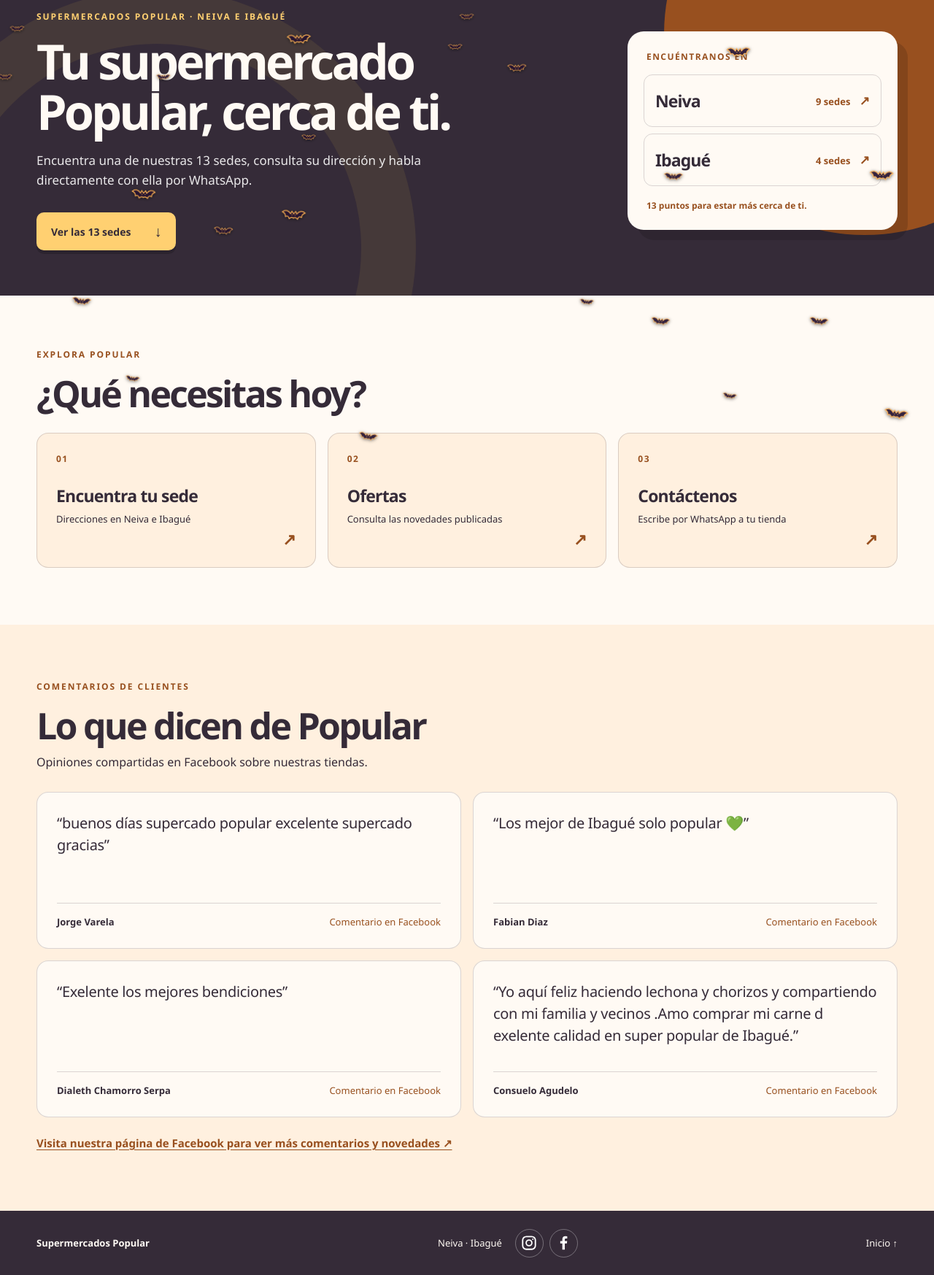
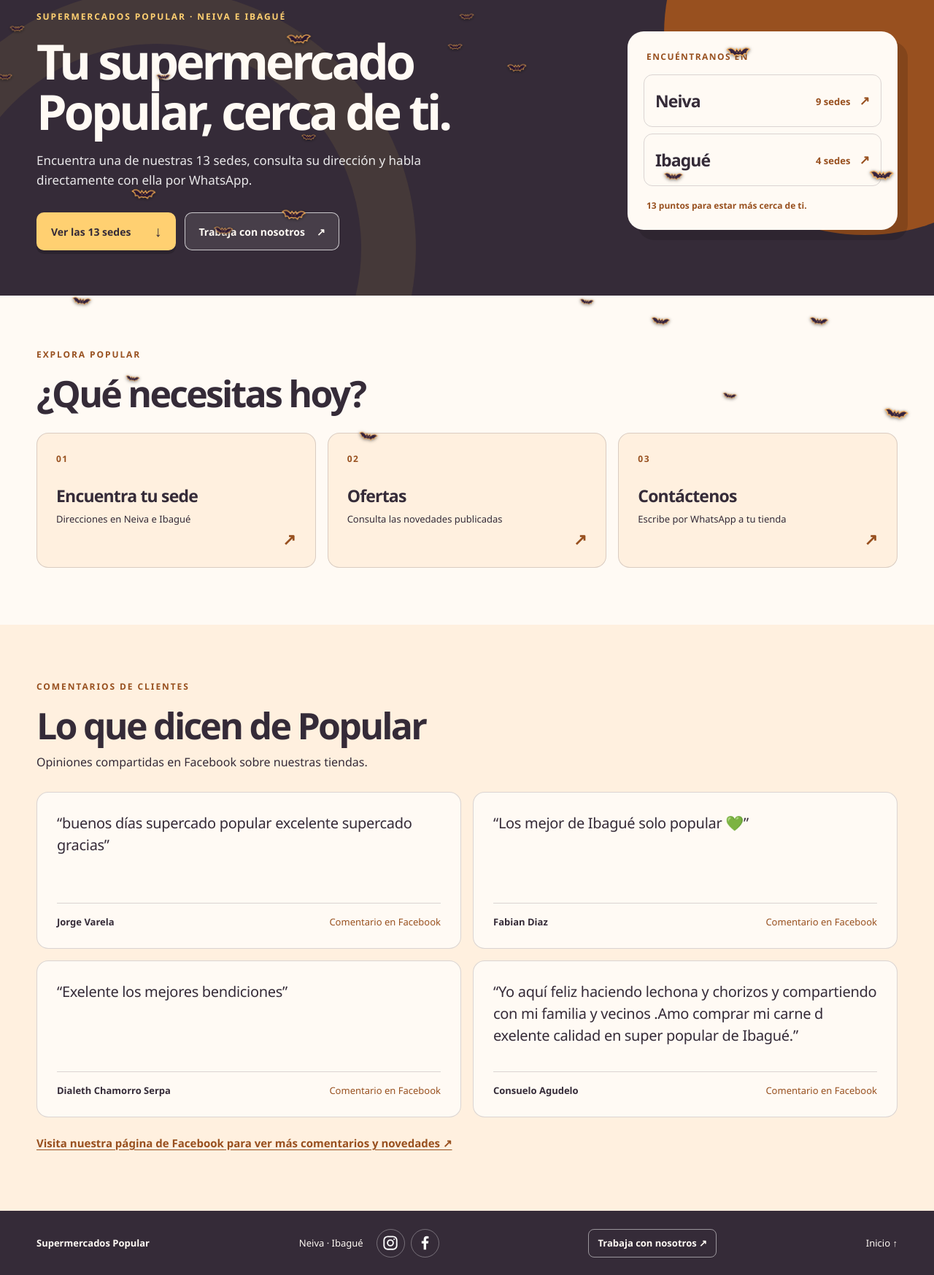
Before and after one commit to jaguz794/pagina_web, a website: page index.html in a window 1280 px wide. Shown: the part 190-1937 px from the top of the page at 73% size. Drawn offline with Linux system fonts and the light colour scheme.

Commit message:
Add careers application links

```diff
--- a/index.html
+++ b/index.html
@@ -9,7 +9,7 @@
     <title>Supermercados Popular | Neiva e Ibagué</title>
     <link rel="icon" href="assets/favicon-popular.png" type="image/png" />
     <link rel="shortcut icon" href="favicon.ico" />
-    <link rel="stylesheet" href="styles.css?v=20260930-warm" />
+    <link rel="stylesheet" href="styles.css?v=20261007-careers" />
     <link rel="stylesheet" href="seasonal.css?v=20261006-pumpkin" />
     <script type="module" src="seasonal.js?v=20261006-pumpkin"></script>
     <script src="whatsapp.js" defer></script>
@@ -36,7 +36,10 @@
 <p class="eyebrow">Supermercados Popular · Neiva e Ibagué</p>
 <h1 id="page-title">Tu supermercado Popular, cerca de ti.</h1>
 <p>Encuentra una de nuestras 13 sedes, consulta su dirección y habla directamente con ella por WhatsApp.</p>
-<a class="primary-link" href="sedes.html">Ver las 13 sedes <span aria-hidden="true">↓</span></a>
+<div class="intro-actions">
+  <a class="primary-link" href="sedes.html">Ver las 13 sedes <span aria-hidden="true">↓</span></a>
+  <a class="career-link" href="https://form.jotform.com/SupermercadosPopular/formulario-de-postulacion-laboral">Trabaja con nosotros <span aria-hidden="true">↗</span></a>
+</div>
 </div>
 <div class="intro-art">
 <div class="city-card">
@@ -96,6 +99,7 @@
             <a href="https://www.facebook.com/share/18f19Gf5C2/?mibextid=wwXIfr" target="_blank" rel="noopener noreferrer" aria-label="Facebook de Supermercados Popular (abre una nueva pestaña)"><img src="assets/facebook.svg" alt="" width="22" height="22" /></a>
           </nav>
         </div>
+        <a class="footer-career-link" href="https://form.jotform.com/SupermercadosPopular/formulario-de-postulacion-laboral">Trabaja con nosotros ↗</a>
         <a href="index.html">Inicio ↑</a>
       </div>
     </footer>
--- a/styles.css
+++ b/styles.css
@@ -42,9 +42,12 @@ a:focus-visible { outline: 3px solid var(--yellow); outline-offset: 4px; }
 .intro .eyebrow { color: var(--yellow); }
 .intro h1 { max-width: 690px; margin: 0 0 20px; font-size: clamp(42px, 5.2vw, 70px); line-height: 1.04; letter-spacing: -.06em; text-wrap: balance; }
 .intro-copy > p:not(.eyebrow) { max-width: 550px; margin: 0 0 30px; color: rgba(255, 255, 255, .89); font-size: 17px; line-height: 1.58; }
+.intro-actions { display: flex; align-items: center; flex-wrap: wrap; gap: 12px; }
 .primary-link { min-height: 52px; display: inline-flex; align-items: center; justify-content: space-between; gap: 32px; padding: 13px 20px; border-radius: 10px; background: var(--yellow); color: var(--dark); font-size: 14px; font-weight: 800; text-decoration: none; box-shadow: 0 5px 0 rgba(0, 0, 0, .18); }
 .primary-link:hover { transform: translateY(-2px); box-shadow: 0 7px 0 rgba(0, 0, 0, .18); }
 .primary-link span { font-size: 20px; line-height: 1; }
+.career-link { min-height: 52px; display: inline-flex; align-items: center; justify-content: space-between; gap: 16px; padding: 12px 18px; border: 1px solid rgba(255,255,255,.72); border-radius: 10px; color: var(--white); background: rgba(255,255,255,.09); font-size: 14px; font-weight: 800; text-decoration: none; }
+.career-link:hover, .career-link:focus-visible { background: var(--white); color: var(--dark); }
 .intro-art { position: relative; z-index: 1; }
 .city-card { width: min(100%, 370px); margin-left: auto; padding: 22px; border-radius: 22px; background: var(--white); color: var(--dark); box-shadow: 14px 14px 0 rgba(0, 0, 0, .14); }
 .city-card-label { display: block; padding: 4px 4px 16px; color: var(--green); font-size: 12px; font-weight: 800; letter-spacing: .12em; text-transform: uppercase; }
@@ -216,6 +219,8 @@ a:focus-visible { outline: 3px solid var(--yellow); outline-offset: 4px; }
 .social-links img { width: 22px; height: 22px; display: block; }
 .footer-inner a { text-decoration: none; }
 .footer-inner a:hover { text-decoration: underline; }
+.footer-career-link { min-height: 39px; display: inline-flex; align-items: center; padding: 7px 12px; border: 1px solid rgba(255,255,255,.5); border-radius: 8px; font-weight: 800; }
+.footer-career-link:hover, .footer-career-link:focus-visible { border-color: var(--yellow); background: var(--yellow); color: var(--dark); text-decoration: none!important; }
 .thank-you { min-height: 56vh; display: grid; place-items: center; padding-block: 80px; text-align: center; }
 .thank-you h1 { margin: 0 0 14px; font-size: clamp(38px, 5vw, 60px); line-height: 1.08; letter-spacing: -.055em; }
 .thank-you p:not(.eyebrow) { max-width: 540px; margin: 0 auto 27px; line-height: 1.6; }
```
Also changed, not shown: contactenos.html (+2 -1 lines), gracias.html (+2 -1 lines), nosotros.html (+2 -1 lines), ofertas.html (+2 -1 lines), sedes.html (+2 -1 lines).
